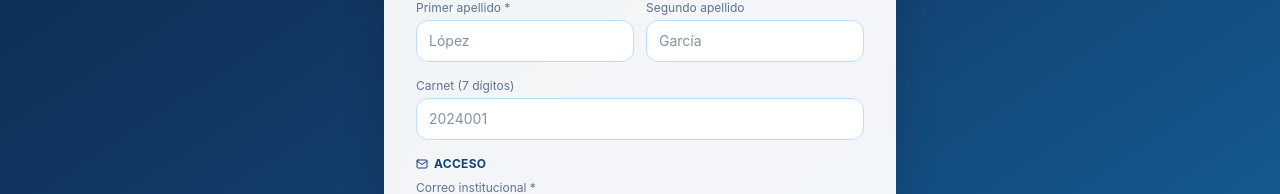
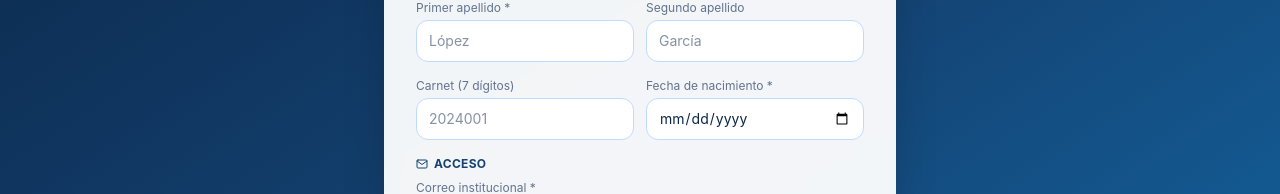
Before and after one commit to JackFallas/client-kinal-alumno, a React (Vite) app: page /register in a window 1280 px wide. Shown: the part 290-484 px from the top of the page. Built offline with nearby package versions, Linux system fonts and the light colour scheme; no server answers.

Commit message:
feat: pedir fecha de nacimiento al registrarse

```diff
--- a/src/features/auth/components/RegisterPage.tsx
+++ b/src/features/auth/components/RegisterPage.tsx
@@ -24,6 +24,7 @@ export const RegisterPage = () => {
     email:             '',
     password:          '',
     confirm:           '',
+    fechaNacimiento:   '',
     nivelAcademico:    '' as NivelAcademico | '',
     seccionId:         '',
     seccionAcademicaId: '',
@@ -61,6 +62,7 @@ export const RegisterPage = () => {
         segundoApellido:   form.segundoApellido || undefined,
         email:             form.email,
         password:          form.password,
+        fechaNacimiento:   form.fechaNacimiento || undefined,
         nivelAcademico:    form.nivelAcademico,
         seccionId:         form.seccionId ? Number(form.seccionId) : undefined,
         seccionAcademicaId: form.seccionAcademicaId ? Number(form.seccionAcademicaId) : undefined,
@@ -115,10 +117,17 @@ export const RegisterPage = () => {
               </div>
             </div>
 
-            {/* Carnet */}
-            <div>
-              <label className="block text-xs text-slate-500 mb-1">Carnet (7 dígitos)</label>
-              <input type="text" value={form.carnet} onChange={(e) => set('carnet', e.target.value.replace(/\D/g, '').slice(0, 7))} maxLength={7} className={inputCls} placeholder="2024001" />
+            {/* Carnet y fecha de nacimiento */}
+            <div className="grid grid-cols-2 gap-3">
+              <div>
+                <label className="block text-xs text-slate-500 mb-1">Carnet (7 dígitos)</label>
+                <input type="text" value={form.carnet} onChange={(e) => set('carnet', e.target.value.replace(/\D/g, '').slice(0, 7))} maxLength={7} className={inputCls} placeholder="2024001" />
+              </div>
+              <div>
+                <label className="block text-xs text-slate-500 mb-1">Fecha de nacimiento *</label>
+                <input type="date" value={form.fechaNacimiento} onChange={(e) => set('fechaNacimiento', e.target.value)} required
+                  max={new Date().toISOString().split('T')[0]} className={inputCls} />
+              </div>
             </div>
 
             {/* Email y password */}
--- a/src/shared/api/auth.ts
+++ b/src/shared/api/auth.ts
@@ -47,6 +47,7 @@ export const registrarApi = (data: {
   segundoApellido?: string
   email: string
   password: string
+  fechaNacimiento?: string
   nivelAcademico: NivelAcademico
   seccionId?: number
   seccionAcademicaId?: number
```
